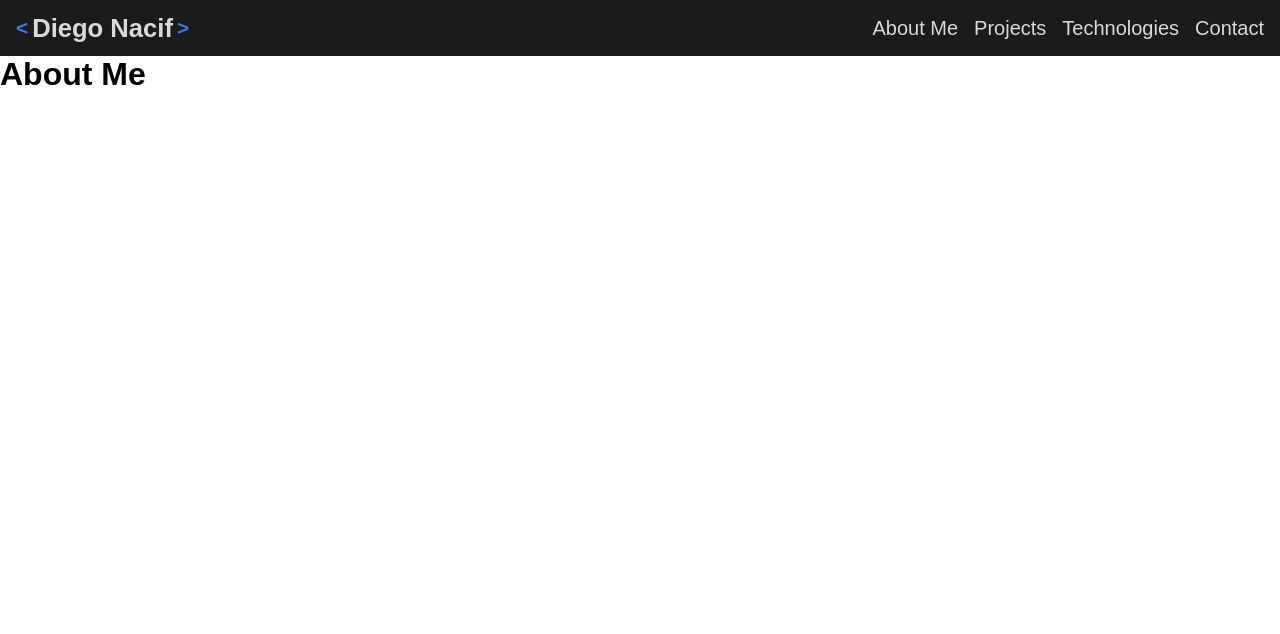
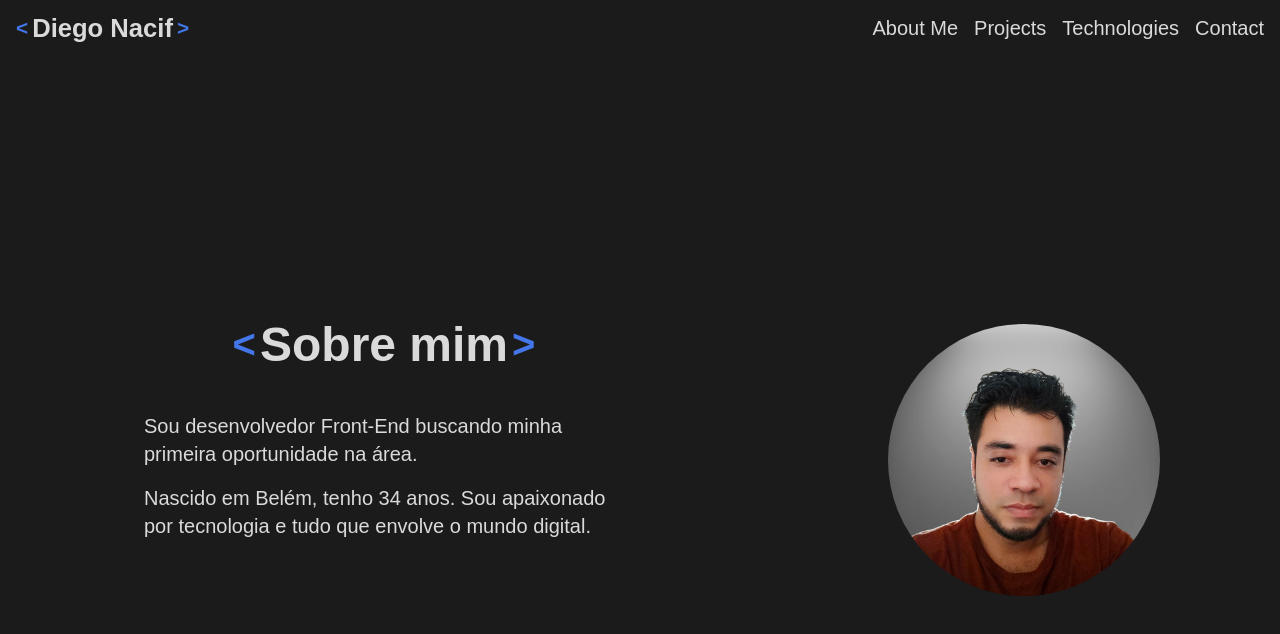
Before and after one commit to diegonacif/diegonacif-portifolio, a React (Vite) app: page /about-me in a window 1280 px wide. Shown: the top 634 px of the page. Built offline with nearby package versions, Linux system fonts and the light colour scheme.

Commit message:
feat: aboutme component

```diff
--- a/src/components/AboutMe/AboutMe.jsx
+++ b/src/components/AboutMe/AboutMe.jsx
@@ -1,9 +1,30 @@
 import '../../styles/App.css';
 
 export const AboutMe = () => {
+  // Cálculo de idade
+  const timeNow = new Date();
+  const birth = new Date(1988, 7, 27);
+  const age = convertMill(timeNow - birth);
+
+  function convertMill (mSeconds) {
+    var checkYear = Math.floor(mSeconds / 31536000000);
+    return checkYear;
+  }
+
   return (
-    <div className="about-me">
-      <h1>About Me</h1>
+    <div className="about-me-container">
+      <section>
+        <div className="about-me">
+          <span>&lt;</span>
+          <h2>Sobre mim</h2>
+          <span>&gt;</span>
+        </div>
+        <div className="about-me-text">
+          <p>Sou desenvolvedor Front-End buscando minha primeira oportunidade na área.</p>
+          <p>Nascido em Belém, tenho {age} anos. Sou apaixonado por tecnologia e tudo que envolve o mundo digital.</p>
+        </div>
+      </section>
+      <div className="my-photo" />
     </div>
   )
 }
--- a/src/components/AboutMe/_AboutMe.scss
+++ b/src/components/AboutMe/_AboutMe.scss
@@ -0,0 +1,80 @@
+.about-me-container {
+  display: flex;
+  flex-direction: column;
+  align-items: center;
+  justify-content: flex-start;
+
+  width: 100vw;
+  height: calc(100vh - 3.5rem);
+  padding: 4.5rem 1rem 0;
+
+  background-color: $gray;
+  color: $white;
+
+  section {
+    display: flex;
+    flex-direction: column;
+    width: 100%;
+    max-width: 100%;
+
+    .about-me {
+      display: flex;
+      align-items: center;
+      align-self: center;
+      row-gap: 1.25rem;
+      width: fit-content;
+      max-width: 100%;
+
+      h2 {
+        font-size: 3rem;
+      }
+
+      span {
+        font-size: 2.5rem;
+        font-weight: bold;
+        color: $blue;
+
+        &:nth-of-type(1) {
+          margin-right: 0.25rem;
+        }
+        &:nth-of-type(2) {
+          margin-left: 0.25rem;
+        }
+      }
+    }
+
+    .about-me-text {
+      margin-top: 2.5rem;
+      font-size: 1.25rem;
+      line-height: 1.75rem;
+
+      p:nth-child(2) {
+        margin-top: 1rem;
+      }
+    }
+  }
+
+  .my-photo {
+    width: 17rem;
+    height: 17rem;
+    border-radius: 50%;
+    background: url(#{$assetsUrl}/justMe.png);
+    background-size: cover;
+    background-repeat: no-repeat;
+    background-position: center center;
+    margin-top: 4rem;
+  }
+
+  @media only screen and ($notebook-size) {
+    display: grid;
+    grid-template-columns: 60% 40%;
+    align-items: center;
+    justify-items: center;
+    padding: 0;
+
+    section {
+      width: 30rem;
+    }
+
+  }
+}
--- a/src/styles/App.css
+++ b/src/styles/App.css
@@ -64,6 +64,78 @@ a:focus-visible, a:focus-within, a:focus, a:active, a:target {
   font-size: 1.25rem;
 }
 
+.about-me-container {
+  display: flex;
+  flex-direction: column;
+  align-items: center;
+  justify-content: flex-start;
+  width: 100vw;
+  height: calc(100vh - 3.5rem);
+  padding: 4.5rem 1rem 0;
+  background-color: #1b1b1b;
+  color: #dadada;
+}
+.about-me-container section {
+  display: flex;
+  flex-direction: column;
+  width: 100%;
+  max-width: 100%;
+}
+.about-me-container section .about-me {
+  display: flex;
+  align-items: center;
+  align-self: center;
+  row-gap: 1.25rem;
+  width: -webkit-fit-content;
+  width: -moz-fit-content;
+  width: fit-content;
+  max-width: 100%;
+}
+.about-me-container section .about-me h2 {
+  font-size: 3rem;
+}
+.about-me-container section .about-me span {
+  font-size: 2.5rem;
+  font-weight: bold;
+  color: #4276E9;
+}
+.about-me-container section .about-me span:nth-of-type(1) {
+  margin-right: 0.25rem;
+}
+.about-me-container section .about-me span:nth-of-type(2) {
+  margin-left: 0.25rem;
+}
+.about-me-container section .about-me-text {
+  margin-top: 2.5rem;
+  font-size: 1.25rem;
+  line-height: 1.75rem;
+}
+.about-me-container section .about-me-text p:nth-child(2) {
+  margin-top: 1rem;
+}
+.about-me-container .my-photo {
+  width: 17rem;
+  height: 17rem;
+  border-radius: 50%;
+  background: url(../assets/justMe.png);
+  background-size: cover;
+  background-repeat: no-repeat;
+  background-position: center center;
+  margin-top: 4rem;
+}
+@media only screen and (min-width: 769px) {
+  .about-me-container {
+    display: grid;
+    grid-template-columns: 60% 40%;
+    align-items: center;
+    justify-items: center;
+    padding: 0;
+  }
+  .about-me-container section {
+    width: 30rem;
+  }
+}
+
 .menu-button-container {
   position: relative;
   display: flex;
```
Also changed, not shown: src/styles/App.scss (+5 -3 lines), 1 other file (tests, documents, lock files or other folders).
